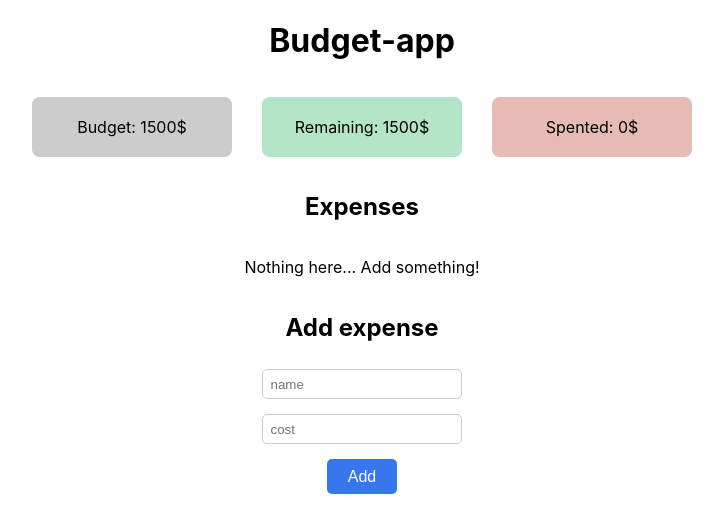
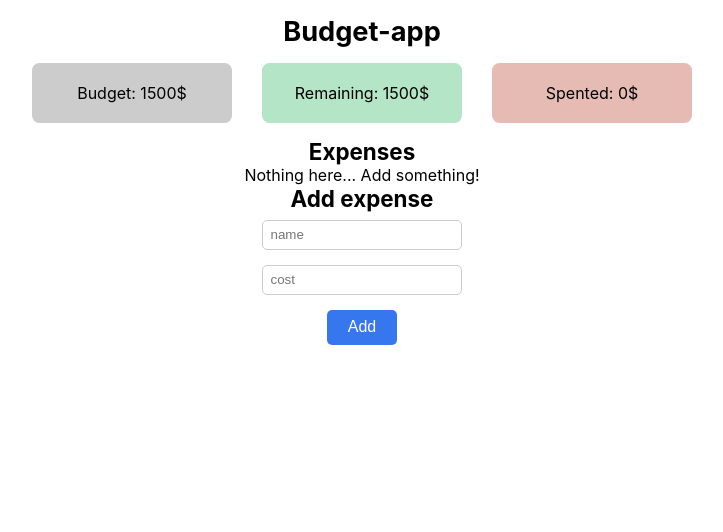
Before and after one commit to TARGEToff/budget-app, a Next.js app: page / in a window 1280 px wide. Shown: the top 532 px of the page, without its empty margins (278-1001 px from the left). Built offline with nearby package versions, Linux system fonts and the light colour scheme.

Commit message:
feat: added Paragraph and Heading

```diff
--- /dev/null
+++ b/components/atoms/Heading/Heading.js
@@ -0,0 +1,13 @@
+import styles from "./Heading.module.scss";
+
+const Heading = ({ isBig = false, children }) => (
+    <>
+        {isBig ? (
+            <h1 className={styles.big}>{children}</h1>
+        ) : (
+            <h2 className={styles.normal}>{children}</h2>
+        )}
+    </>
+);
+
+export { Heading };
--- /dev/null
+++ b/components/atoms/Heading/Heading.module.scss
@@ -0,0 +1,9 @@
+.normal {
+    font-size: 1.4rem;
+    margin: 0;
+}
+
+.big {
+    font-size: 1.7rem;
+    margin: 0;
+}
--- /dev/null
+++ b/components/atoms/Paragraph/Paragraph.js
@@ -0,0 +1,13 @@
+import styles from "./Paragraph.module.scss";
+
+const Paragraph = ({ isBig = false, children }) => (
+    <>
+        {isBig ? (
+            <p className={styles.big}>{children}</p>
+        ) : (
+            <p className={styles.normal}>{children}</p>
+        )}
+    </>
+);
+
+export { Paragraph };
--- /dev/null
+++ b/components/atoms/Paragraph/Paragraph.module.scss
@@ -0,0 +1,9 @@
+.normal {
+    font-size: 1rem;
+    margin: 0;
+}
+
+.big {
+    font-size: 1.2rem;
+    margin: 0;
+}
--- a/pages/index.js
+++ b/pages/index.js
@@ -1,7 +1,9 @@
 import Head from "next/head";
 import Image from "next/image";
-import styles from "../styles/Home.module.scss";
+import styles from "styles/Home.module.scss";
 import { useFormik } from "formik";
+import { Heading } from "components/atoms/Heading/Heading";
+import { Paragraph } from "components/atoms/Paragraph/Paragraph";
 
 export default function Home() {
     const formik = useFormik({
@@ -16,17 +18,23 @@ export default function Home() {
 
     return (
         <div className={styles.wrapper}>
-            <h1>Budget-app</h1>
+            <Heading isBig>Budget-app</Heading>
             <div className={styles.budgetPanel}>
-                <div className={styles.budget}>Budget: 1500$</div>
-                <div className={styles.remaining}>Remaining: 1500$</div>
-                <div className={styles.spented}>Spented: 0$</div>
+                <div className={styles.budget}>
+                    <Paragraph>Budget: 1500$</Paragraph>
+                </div>
+                <div className={styles.remaining}>
+                    <Paragraph>Remaining: 1500$</Paragraph>
+                </div>
+                <div className={styles.spented}>
+                    <Paragraph>Spented: 0$</Paragraph>
+                </div>
             </div>
-            <h2>Expenses</h2>
+            <Heading>Expenses</Heading>
             <div className={styles.expenses}>
-                <p>Nothing here... Add something!</p>
+                <Paragraph>Nothing here... Add something!</Paragraph>
             </div>
-            <h2>Add expense</h2>
+            <Heading>Add expense</Heading>
             <div className={styles.addExpense}>
                 <form className={styles.form} onSubmit={formik.handleSubmit}>
                     <input
--- a/styles/Home.module.scss
+++ b/styles/Home.module.scss
@@ -5,6 +5,7 @@
     flex-direction: column;
     align-items: center;
     height: 100vh;
+    margin-top: 15px;
 
     .budgetPanel {
         display: flex;
```
